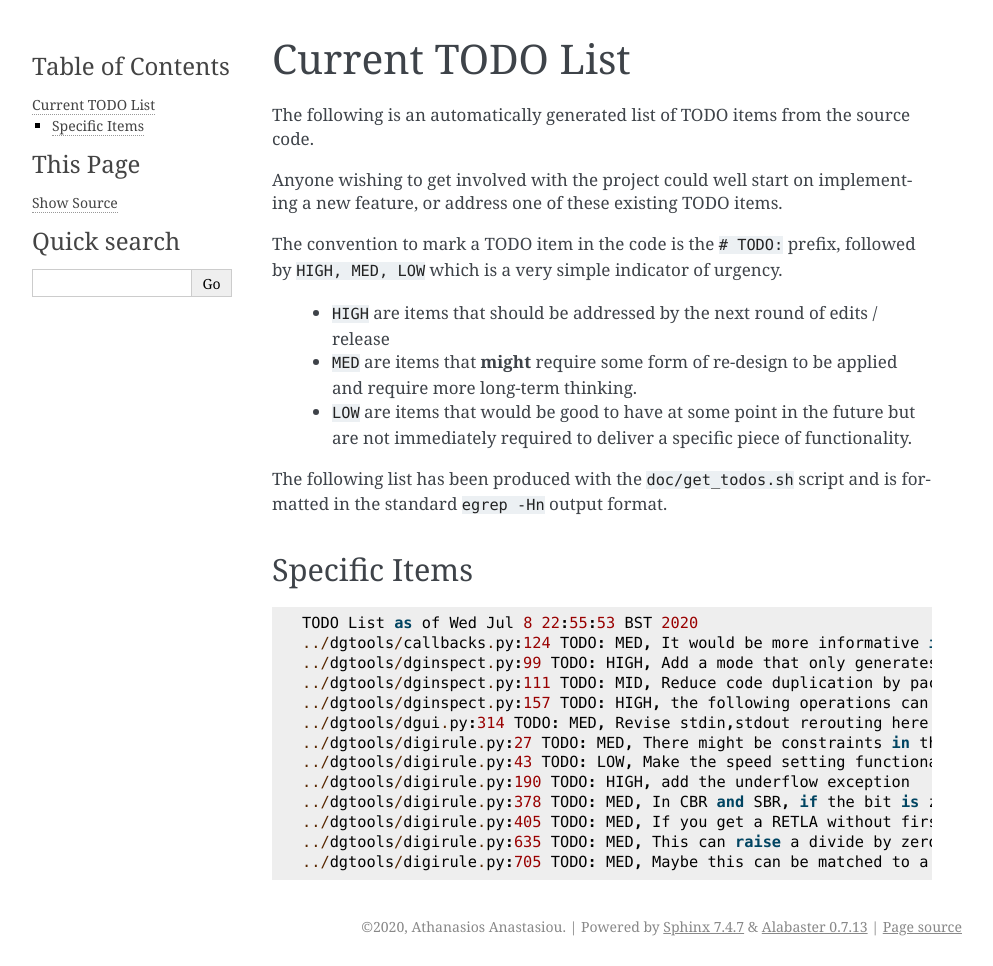
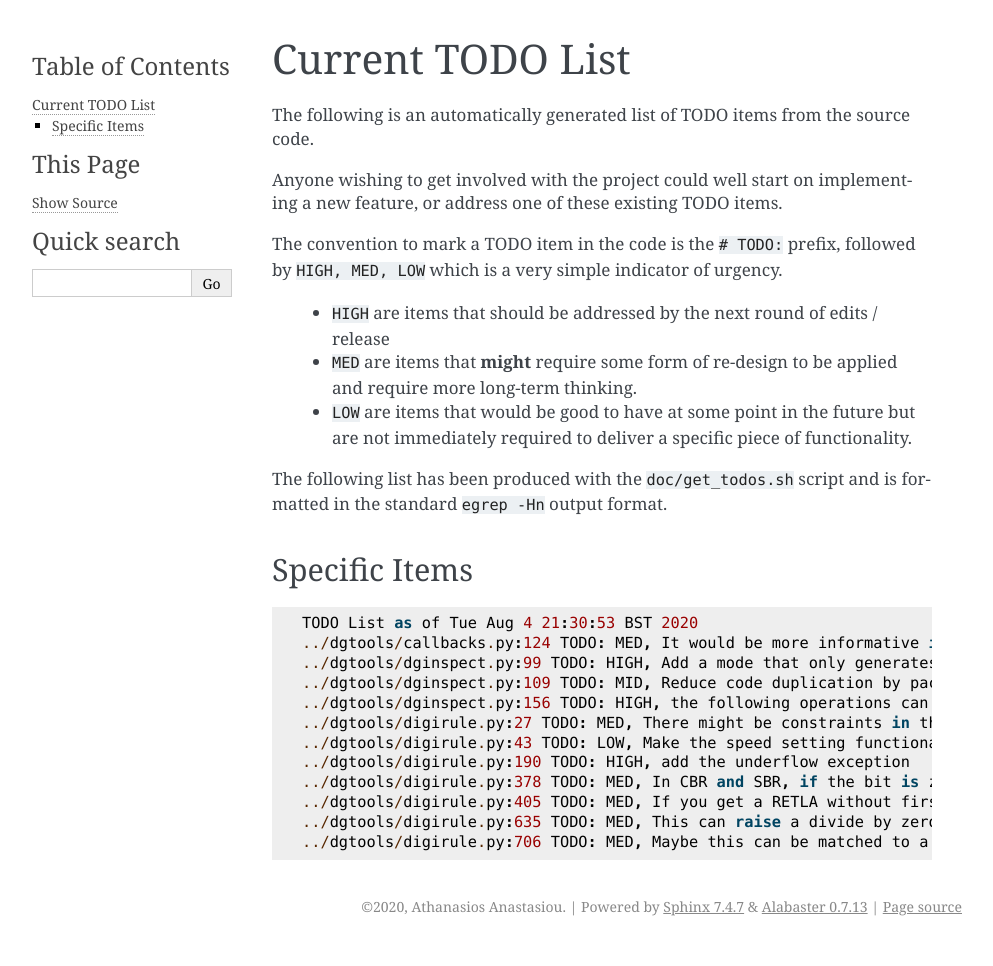
Before and after one commit to aanastasiou/dgtools, a Sphinx documentation site: the page built from doc/source/current_todos.rst, in a window 1280 px wide. Shown: the whole page, without its empty margins (148-1141 px from the left). Built offline with Sphinx 7.4.7, drawn with Linux system fonts in a browser that asks for light colours.

Commit message:
Fixed the dgui stream redirection

```diff
--- a/doc/source/todo_list.txt
+++ b/doc/source/todo_list.txt
@@ -1,13 +1,12 @@
-TODO List as of Wed Jul 8 22:55:53 BST 2020
+TODO List as of Tue Aug 4 21:30:53 BST 2020
 ../dgtools/callbacks.py:124 TODO: MED, It would be more informative if this had a configurable prompt too
 ../dgtools/dginspect.py:99 TODO: HIGH, Add a mode that only generates an update of the VM state when the state of one of the tracked symbols changes
-../dgtools/dginspect.py:111 TODO: MID, Reduce code duplication by packaging this validation in a function
-../dgtools/dginspect.py:157 TODO: HIGH, the following operations can be "absorbed" into the DGB_Archive with appropriate validations too
-../dgtools/dgui.py:314 TODO: MED, Revise stdin,stdout rerouting here.
+../dgtools/dginspect.py:109 TODO: MID, Reduce code duplication by packaging this validation in a function
+../dgtools/dginspect.py:156 TODO: HIGH, the following operations can be "absorbed" into the DGB_Archive with appropriate validations too
 ../dgtools/digirule.py:27 TODO: MED, There might be constraints in the depth of this stack. Not yet implemented.
 ../dgtools/digirule.py:43 TODO: LOW, Make the speed setting functional
 ../dgtools/digirule.py:190 TODO: HIGH, add the underflow exception
 ../dgtools/digirule.py:378 TODO: MED, In CBR and SBR, if the bit is zero, it should raise an error at compile time.
 ../dgtools/digirule.py:405 TODO: MED, If you get a RETLA without first having called CALL, it should raise an exception at compile time.
 ../dgtools/digirule.py:635 TODO: MED, This can raise a divide by zero warning / exception too
-../dgtools/digirule.py:705 TODO: MED, Maybe this can be matched to a more realistic behaviour once comout, comin are connected to real files.
+../dgtools/digirule.py:706 TODO: MED, Maybe this can be matched to a more realistic behaviour once comout, comin are connected to real files.
```
Also changed, not shown: 1 other file.
